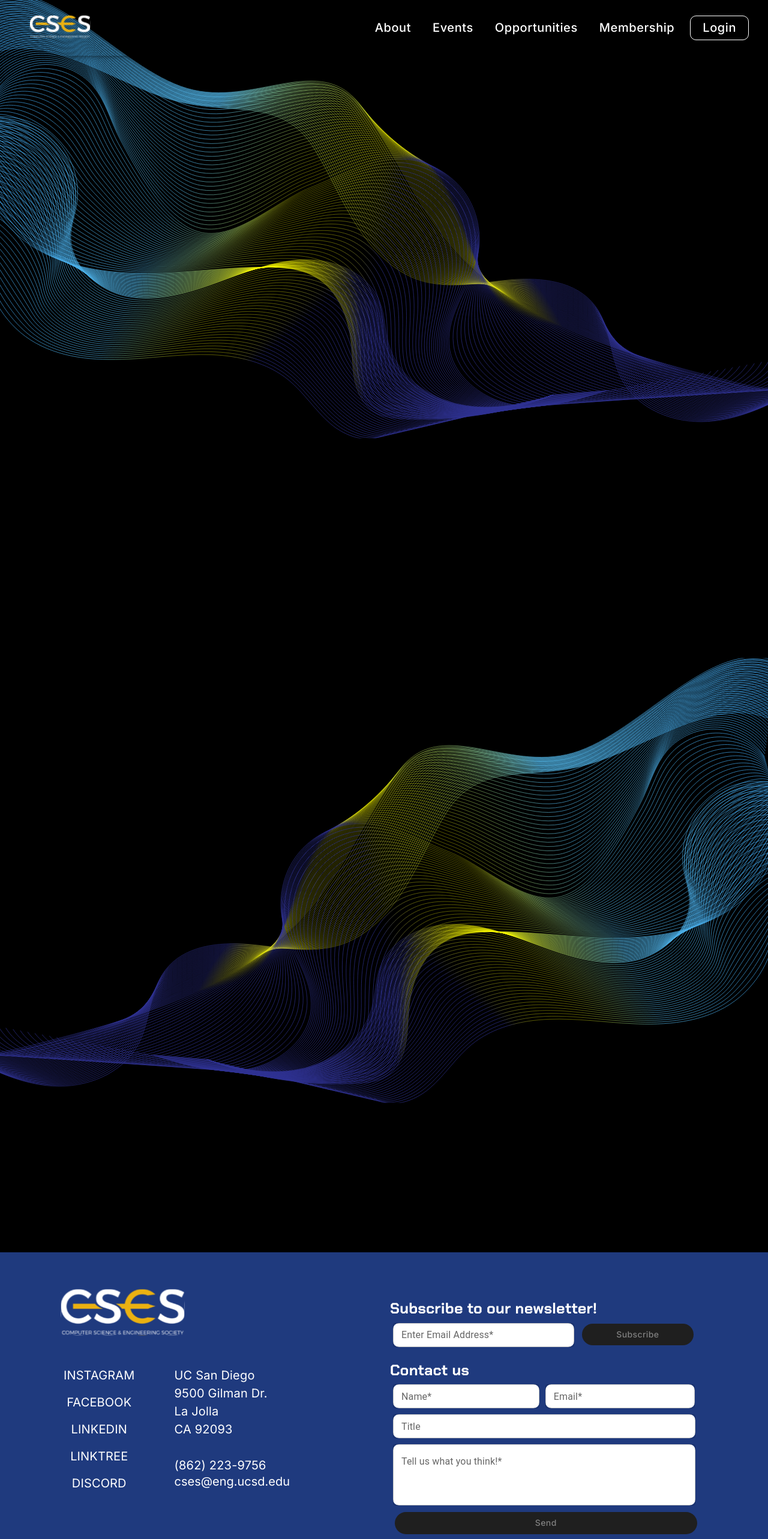
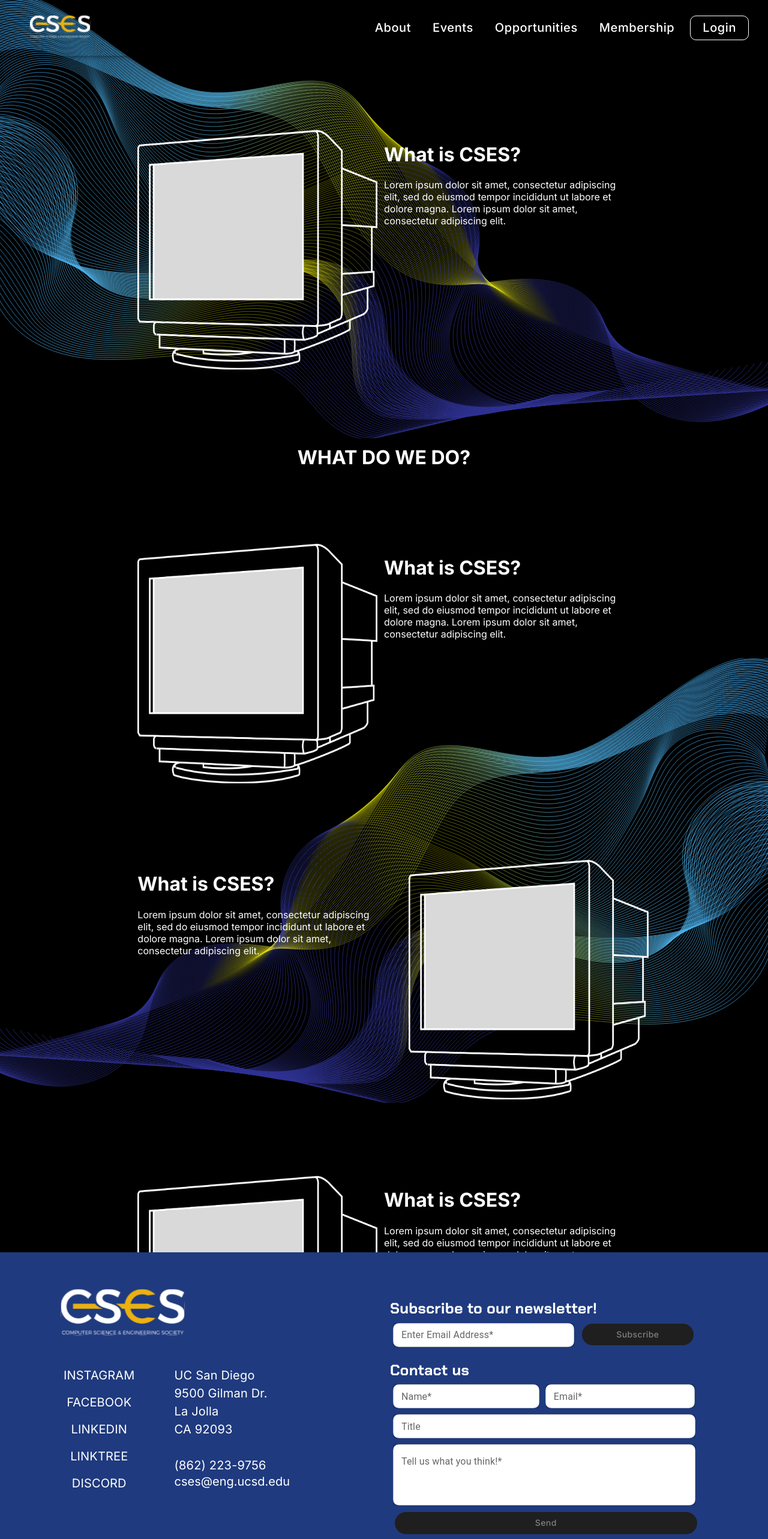
Before and after one commit to Will-Hsu/cses_webdev, a React (Create React App) app in the folder frontend/: page /about in a window 1280 px wide. Shown: the top 2566 px of the page at 60% size. Built offline with nearby package versions, Linux system fonts and the light colour scheme.

Commit message:
Started working on the About Page

```diff
--- a/frontend/src/components/About/About.tsx
+++ b/frontend/src/components/About/About.tsx
@@ -1,16 +1,207 @@
-import React from 'react';
-import { Container } from '@mui/material';
+import React, { useState } from 'react';
+import { Container, Grid } from '@mui/material';
+import Button from '../Button/Button';
 import bgTop from '../../images/shape2.svg';
 import bgBtm from '../../images/shape2.svg';
+import desktop from '../../images/desktop.png';
+import shape from '../../images/shape.svg';
+import previous from '../../images/previous.png';
+import next from '../../images/next.png';
 import { aboutStyles } from './styles';
 
 const About = () => {
   const styles = aboutStyles();
+  const [currentPage, setCurrentPage] = useState(1);
+  const itemsPerPage = 6;
+  const startIndex = (currentPage - 1) * itemsPerPage;
+  const endIndex = startIndex + itemsPerPage;
+
+  const handlePreviousChange = () => {
+    setCurrentPage((prevPage) => prevPage - 1);
+  };
+
+  const handleNextChange = () => {
+    setCurrentPage((prevPage) => prevPage + 1);
+  };
+
   return (
-    <div style={{ position: 'relative', overflow: 'hidden' }}>
+    <div style={{ position: 'relative', overflowX: 'hidden' }}>
       <img src={bgTop} alt="bg1" style={styles.bg1} />
       <img src={bgBtm} alt="bg2" style={styles.bg2} />
-      <Container maxWidth="xl" sx={styles.body}></Container>
+      <Container maxWidth="xl" sx={styles.body}>
+        <Grid container sx={{ marginTop: '10%', display: 'flex', justifyContent: 'center' }}>
+          <Grid item md={4}>
+            <img src={desktop} alt="img" style={{ width: 400, height: 400 }} />
+          </Grid>
+          <Grid item md={4}>
+            <h1 style={{ color: 'white' }}>What is CSES?</h1>
+            <p style={{ color: 'white' }}>
+              Lorem ipsum dolor sit amet, consectetur adipiscing elit, sed do eiusmod tempor
+              incididunt ut labore et dolore magna. Lorem ipsum dolor sit amet, consectetur
+              adipiscing elit.
+            </p>
+          </Grid>
+        </Grid>
+        <h1 style={{ color: 'white', marginTop: '10%', textAlign: 'center' }}>WHAT DO WE DO?</h1>
+        <Grid container sx={{ marginTop: '10%', display: 'flex', justifyContent: 'center' }}>
+          <Grid item md={4}>
+            <img src={desktop} alt="img" style={{ width: 400, height: 400 }} />
+          </Grid>
+          <Grid item md={4}>
+            <h1 style={{ color: 'white' }}>What is CSES?</h1>
+            <p style={{ color: 'white' }}>
+              Lorem ipsum dolor sit amet, consectetur adipiscing elit, sed do eiusmod tempor
+              incididunt ut labore et dolore magna. Lorem ipsum dolor sit amet, consectetur
+              adipiscing elit.
+            </p>
+          </Grid>
+        </Grid>
+        <Grid container sx={{ marginTop: '10%', display: 'flex', justifyContent: 'center' }}>
+          <Grid item md={4}>
+            <h1 style={{ color: 'white' }}>What is CSES?</h1>
+            <p style={{ color: 'white' }}>
+              Lorem ipsum dolor sit amet, consectetur adipiscing elit, sed do eiusmod tempor
+              incididunt ut labore et dolore magna. Lorem ipsum dolor sit amet, consectetur
+              adipiscing elit.
+            </p>
+          </Grid>
+          <Grid item md={4}>
+            <img src={desktop} alt="img" style={{ width: 400, height: 400, marginLeft: '10%' }} />
+          </Grid>
+        </Grid>
+        <Grid container sx={{ marginTop: '10%', display: 'flex', justifyContent: 'center' }}>
+          <Grid item md={4}>
+            <img src={desktop} alt="img" style={{ width: 400, height: 400 }} />
+          </Grid>
+          <Grid item md={4}>
+            <h1 style={{ color: 'white' }}>What is CSES?</h1>
+            <p style={{ color: 'white' }}>
+              Lorem ipsum dolor sit amet, consectetur adipiscing elit, sed do eiusmod tempor
+              incididunt ut labore et dolore magna. Lorem ipsum dolor sit amet, consectetur
+              adipiscing elit.
+            </p>
+          </Grid>
+        </Grid>
+        <Grid container sx={{ marginTop: '10%', display: 'flex', justifyContent: 'center' }}>
+          <Grid item md={4}>
+            <h1 style={{ color: 'white' }}>What is CSES?</h1>
+            <p style={{ color: 'white' }}>
+              Lorem ipsum dolor sit amet, consectetur adipiscing elit, sed do eiusmod tempor
+              incididunt ut labore et dolore magna. Lorem ipsum dolor sit amet, consectetur
+              adipiscing elit.
+            </p>
+          </Grid>
+          <Grid item md={4}>
+            <img src={desktop} alt="img" style={{ width: 400, height: 400, marginLeft: '10%' }} />
+          </Grid>
+        </Grid>
+
+        <h1 style={{ color: 'white', textAlign: 'center', marginTop: '8%' }}>MEET THE TEAM!</h1>
+        <Grid container sx={{ marginTop: '8%', display: 'flex', justifyContent: 'center' }}>
+          <Grid item md={1.5}>
+            <Button size="large" text="Category 1" onClick={() => console.log('click')} />
+          </Grid>
+          <Grid item md={1.5}>
+            <Button size="large" text="Category 2" onClick={() => console.log('click')} />
+          </Grid>
+          <Grid item md={1.5}>
+            <Button size="large" text="Category 3" onClick={() => console.log('click')} />
+          </Grid>
+          <Grid item md={1.5}>
+            <Button size="large" text="Category 4" onClick={() => console.log('click')} />
+          </Grid>
+          <Grid item md={1.5}>
+            <Button size="large" text="Category 5" onClick={() => console.log('click')} />
+          </Grid>
+        </Grid>
+        <Grid
+          container
+          sx={{ marginTop: '8%', display: 'flex', justifyContent: 'center', alignItems: 'center' }}
+        >
+          <Grid item md={3}>
+            <div style={{ display: 'flex', justifyContent: 'center', alignItems: 'center' }}>
+              <img src={shape} alt="img" style={{ width: 200, height: 300 }} />
+            </div>
+            <h3 style={{ color: 'white', textAlign: 'center' }}>Goldie Chu</h3>
+            <h5 style={{ color: 'white', textAlign: 'center' }}>Design Team, 2023</h5>
+          </Grid>
+          <Grid item md={3}>
+            <div style={{ display: 'flex', justifyContent: 'center', alignItems: 'center' }}>
+              <img src={shape} alt="img" style={{ width: 200, height: 300 }} />
+            </div>
+            <h3 style={{ color: 'white', textAlign: 'center' }}>Goldie Chu</h3>
+            <h5 style={{ color: 'white', textAlign: 'center' }}>Design Team, 2023</h5>
+          </Grid>
+          <Grid item md={3}>
+            <div style={{ display: 'flex', justifyContent: 'center', alignItems: 'center' }}>
+              <img src={shape} alt="img" style={{ width: 200, height: 300 }} />
+            </div>
+            <h3 style={{ color: 'white', textAlign: 'center' }}>Goldie Chu</h3>
+            <h5 style={{ color: 'white', textAlign: 'center' }}>Design Team, 2023</h5>
+          </Grid>
+        </Grid>
+        <Grid
+          container
+          sx={{ marginTop: '-1%', display: 'flex', justifyContent: 'center', alignItems: 'center' }}
+        >
+          <Grid item md={4.5}>
+            <div style={{ display: 'flex', justifyContent: 'start', alignItems: 'center' }}>
+              <button
+                style={{ border: 'none', background: 'none', cursor: 'pointer' }}
+                onClick={handlePreviousChange}
+              >
+                <img
+                  src={previous}
+                  alt="img"
+                  style={{ width: 30, height: 30 }}
+                />
+              </button>
+            </div>
+          </Grid>
+          <Grid item md={4.5}>
+            <div style={{ display: 'flex', justifyContent: 'end', alignItems: 'center'}}>
+                <img
+                  src={next}
+                  alt="img"
+                  style={{ width: 30, height: 30, cursor: 'pointer' }}
+                  onClick={handleNextChange}
+                />
+            </div>
+          </Grid>
+        </Grid>
+        <Grid
+          container
+          sx={{
+            marginTop: '-5%',
+            marginBottom: '5%',
+            display: 'flex',
+            justifyContent: 'center',
+            alignItems: 'center',
+          }}
+        >
+          <Grid item md={3}>
+            <div style={{ display: 'flex', justifyContent: 'center', alignItems: 'center' }}>
+              <img src={shape} alt="img" style={{ width: 200, height: 300 }} />
+            </div>
+            <h3 style={{ color: 'white', textAlign: 'center' }}>Goldie Chu</h3>
+            <h5 style={{ color: 'white', textAlign: 'center' }}>Design Team, 2023</h5>
+          </Grid>
+          <Grid item md={3}>
+            <div style={{ display: 'flex', justifyContent: 'center', alignItems: 'center' }}>
+              <img src={shape} alt="img" style={{ width: 200, height: 300 }} />
+            </div>
+            <h3 style={{ color: 'white', textAlign: 'center' }}>Goldie Chu</h3>
+            <h5 style={{ color: 'white', textAlign: 'center' }}>Design Team, 2023</h5>
+          </Grid>
+          <Grid item md={3}>
+            <div style={{ display: 'flex', justifyContent: 'center', alignItems: 'center' }}>
+              <img src={shape} alt="img" style={{ width: 200, height: 300 }} />
+            </div>
+            <h3 style={{ color: 'white', textAlign: 'center' }}>Goldie Chu</h3>
+            <h5 style={{ color: 'white', textAlign: 'center' }}>Design Team, 2023</h5>
+          </Grid>
+        </Grid>
+      </Container>
     </div>
   );
 };
--- a/frontend/src/components/About/styles.ts
+++ b/frontend/src/components/About/styles.ts
@@ -7,5 +7,5 @@ export const aboutStyles = () => ({
     marginRight: '-1%',
     scale: '103%',
   },
-  body: { position: 'absolute', top: '93px' },
+  body: { position: 'absolute', top: '93px'}
 });
```
Also changed, not shown: frontend/src/images/next.png (added), frontend/src/images/previous.png (added).
